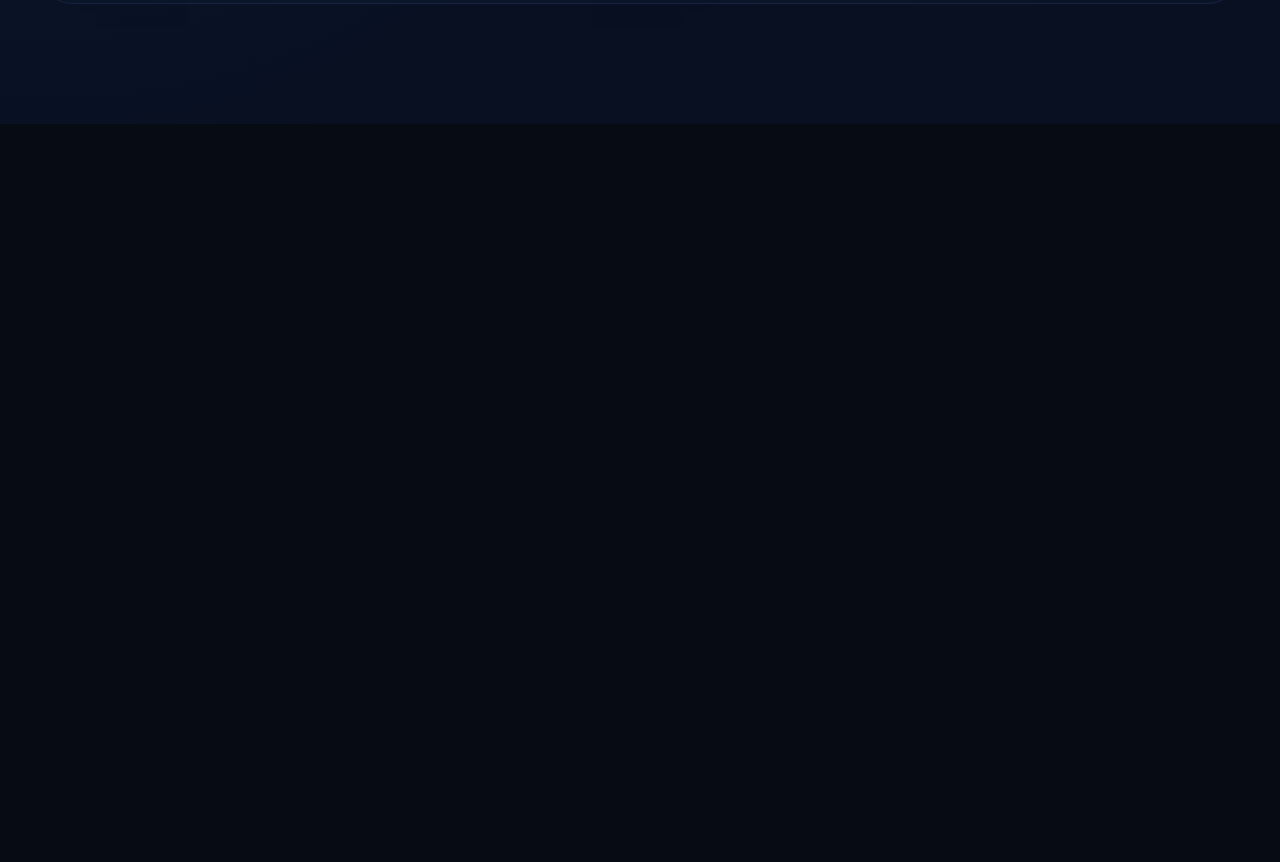
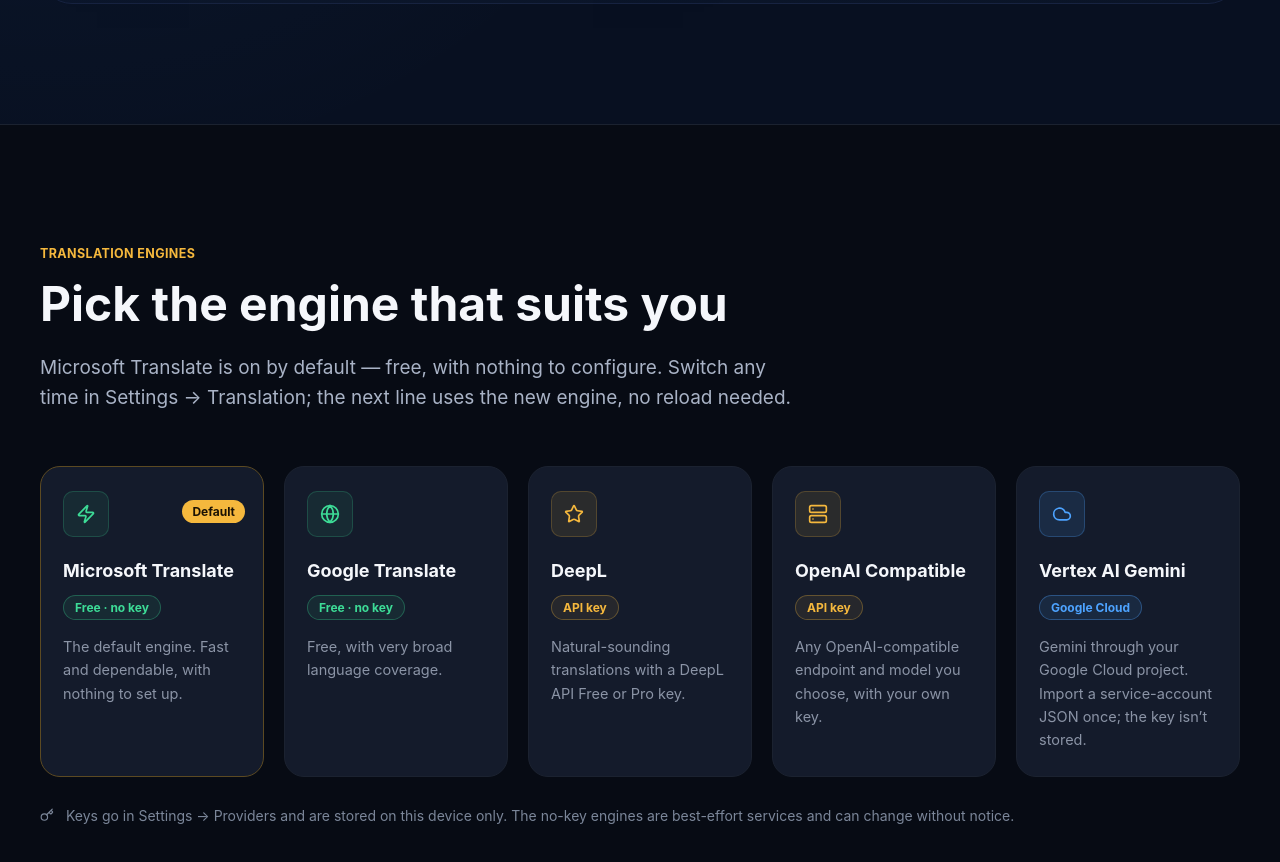
Before and after one commit to QuellaMC/DualSub, a React (Vite) app in the folder LandingPage/: page /watch/81435684 in a window 1280 px wide. Shown: the part 6706-7568 px from the top of the page. Before the commit the page ends 6830 px from the top, so only its background shows below. Built offline with nearby package versions, Linux system fonts and the light colour scheme.

Commit message:
feat(site): add the translation engines section

```diff
--- a/LandingPage/src/App.tsx
+++ b/LandingPage/src/App.tsx
@@ -1,5 +1,6 @@
 import { AiContext } from './sections/AiContext';
 import { Customize } from './sections/Customize';
+import { Engines } from './sections/Engines';
 import { GetStarted } from './sections/GetStarted';
 import { Hero } from './sections/Hero';
 import { PopupTour } from './sections/PopupTour';
@@ -15,6 +16,7 @@
                 <PopupTour />
                 <Customize />
                 <AiContext />
+                <Engines />
             </main>
         </>
     );
--- /dev/null
+++ b/LandingPage/src/sections/Engines.css
@@ -0,0 +1,114 @@
+.engines {
+    display: grid;
+    grid-template-columns: repeat(5, 1fr);
+    gap: 20px;
+}
+
+.engine {
+    position: relative;
+    min-height: 311px;
+    padding: 24px 22px;
+    border: 1px solid var(--line);
+    border-radius: 20px;
+    background: var(--surface-raised);
+}
+
+.engine-default {
+    border-color: #5c4a22;
+}
+
+.engine .feature-icon {
+    width: 46px;
+    height: 46px;
+    border-radius: 10px;
+    font-size: 20px;
+}
+
+.engine-default-badge {
+    position: absolute;
+    top: 33px;
+    right: 18px;
+    padding: 2px 10px;
+    border-radius: 999px;
+    background: var(--amber);
+    color: var(--amber-ink);
+    font-size: 12px;
+    font-weight: 700;
+}
+
+.engine h3 {
+    margin: 22px 0 12px;
+    font-size: 18px;
+    font-weight: 700;
+    line-height: 1.3;
+}
+
+.engine-access {
+    display: inline-block;
+    padding: 2px 11px;
+    border: 1px solid;
+    border-radius: 999px;
+    font-size: 12px;
+    font-weight: 700;
+}
+
+.engine-access-green {
+    border-color: rgba(61, 220, 151, 0.3);
+    background: rgba(61, 220, 151, 0.08);
+    color: var(--green);
+}
+
+.engine-access-amber {
+    border-color: rgba(245, 184, 61, 0.3);
+    background: rgba(245, 184, 61, 0.08);
+    color: var(--amber);
+}
+
+.engine-access-blue {
+    border-color: rgba(77, 163, 255, 0.35);
+    background: rgba(77, 163, 255, 0.1);
+    color: var(--blue);
+}
+
+.engine p {
+    margin-top: 15px;
+    color: #8b94a6;
+    font-size: 14.5px;
+    line-height: 1.6;
+}
+
+.engines-note {
+    display: flex;
+    gap: 12px;
+    margin-top: 28px;
+    color: var(--text-faint);
+    font-size: 14px;
+    line-height: 1.5;
+}
+
+.engines-note .icon {
+    flex-shrink: 0;
+    margin-top: 3px;
+}
+
+@media (max-width: 1180px) {
+    .engines {
+        grid-template-columns: repeat(3, 1fr);
+    }
+}
+
+@media (max-width: 860px) {
+    .engines {
+        grid-template-columns: repeat(2, 1fr);
+    }
+}
+
+@media (max-width: 560px) {
+    .engines {
+        grid-template-columns: 1fr;
+    }
+
+    .engine {
+        min-height: 0;
+    }
+}
--- /dev/null
+++ b/LandingPage/src/sections/Engines.tsx
@@ -0,0 +1,92 @@
+import { Icon, type IconName } from '../components/Icon';
+import { Section, SectionHeading } from '../components/Section';
+import './Engines.css';
+
+type Tone = 'green' | 'amber' | 'blue';
+
+const ENGINES: readonly {
+    name: string;
+    icon: IconName;
+    tone: Tone;
+    access: string;
+    body: string;
+}[] = [
+    {
+        name: 'Microsoft Translate',
+        icon: 'zap',
+        tone: 'green',
+        access: 'Free · no key',
+        body: 'The default engine. Fast and dependable, with nothing to set up.',
+    },
+    {
+        name: 'Google Translate',
+        icon: 'globe',
+        tone: 'green',
+        access: 'Free · no key',
+        body: 'Free, with very broad language coverage.',
+    },
+    {
+        name: 'DeepL',
+        icon: 'star',
+        tone: 'amber',
+        access: 'API key',
+        body: 'Natural-sounding translations with a DeepL API Free or Pro key.',
+    },
+    {
+        name: 'OpenAI Compatible',
+        icon: 'server',
+        tone: 'amber',
+        access: 'API key',
+        body: 'Any OpenAI-compatible endpoint and model you choose, with your own key.',
+    },
+    {
+        name: 'Vertex AI Gemini',
+        icon: 'cloud',
+        tone: 'blue',
+        access: 'Google Cloud',
+        body: 'Gemini through your Google Cloud project. Import a service-account JSON once; the key isn’t stored.',
+    },
+];
+
+export function Engines() {
+    return (
+        <Section id="engines">
+            <SectionHeading
+                eyebrow="Translation engines"
+                title="Pick the engine that suits you"
+                lead="Microsoft Translate is on by default — free, with nothing to configure. Switch any time in Settings → Translation; the next line uses the new engine, no reload needed."
+                align="start"
+            />
+            <ul className="engines">
+                {ENGINES.map(({ name, icon, tone, access, body }, index) => (
+                    <li
+                        key={name}
+                        className={
+                            index === 0 ? 'engine engine-default' : 'engine'
+                        }
+                    >
+                        <span className={`feature-icon feature-icon-${tone}`}>
+                            <Icon name={icon} />
+                        </span>
+                        {index === 0 ? (
+                            <span className="engine-default-badge">
+                                Default
+                            </span>
+                        ) : null}
+                        <h3>{name}</h3>
+                        <span className={`engine-access engine-access-${tone}`}>
+                            {access}
+                        </span>
+                        <p>{body}</p>
+                    </li>
+                ))}
+            </ul>
+            <p className="engines-note">
+                <Icon name="key" />
+                Keys go in Settings → Providers and are stored on this device
+                only. The no-key engines are best-effort services and can change
+                without notice.
+            </p>
+        </Section>
+    );
+}
```
